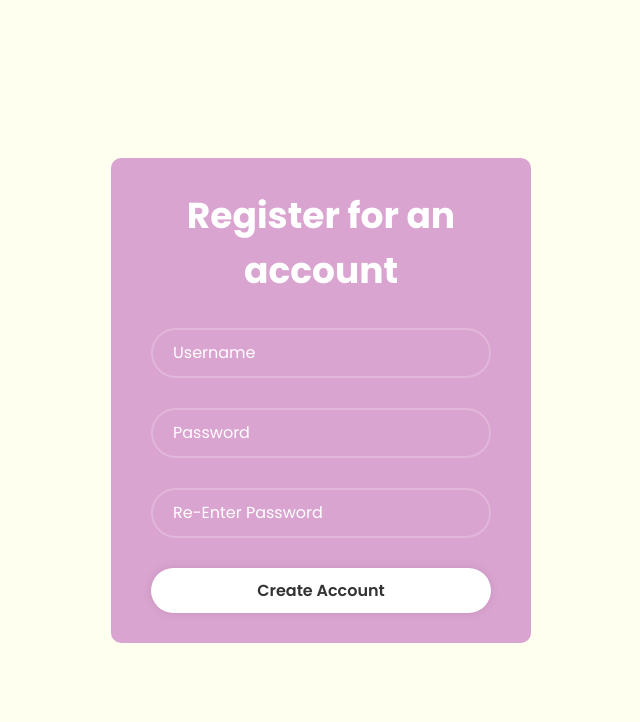
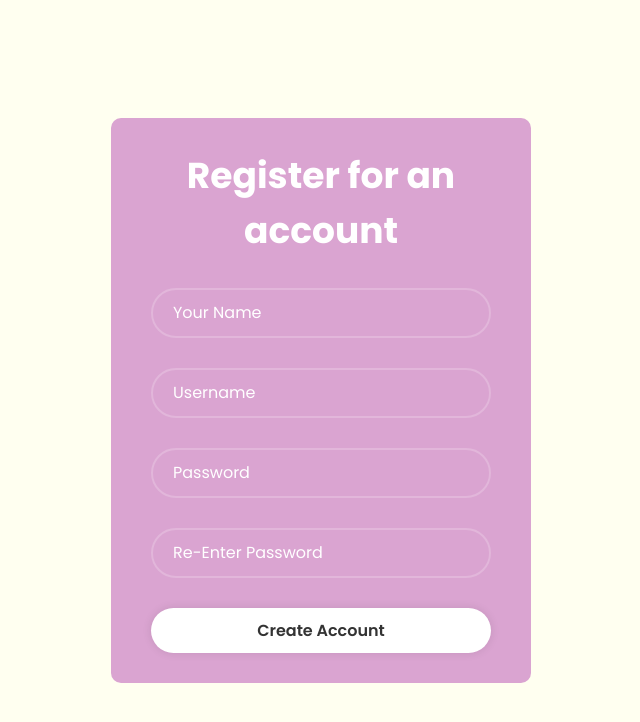
Before and after one commit to Yunikuna-Joey/Yum, a Flask app: page /loadregisterpage in a window 1280 px wide. Shown: the top 722 px of the page, without its empty margins (319-959 px from the left). Run offline with Flask 3, Linux system fonts and the light colour scheme; some libraries are stand-ins or nearby versions.

Commit message:
[FIX] Display name incorporated

```diff
--- a/app.py
+++ b/app.py
@@ -59,7 +59,8 @@ app.secret_key = key
 # Data Models
 class Account(UserMixin, db.Model):
     id = db.Column(db.Integer, primary_key = True)
-    username = db.Column(db.String(100), nullable = False, unique=True)
+    username = db.Column(db.String(100), nullable=False, unique=True)
+    display_name = db.Column(db.String(100), nullable=False)
     password = db.Column(db.String(100), nullable = False)
     reviews = db.relationship('Review', backref='author', lazy=True)
     picture = db.Column(db.String(255), nullable=True)
@@ -176,6 +177,7 @@ def register():
     if request.method == 'POST':
         data = request.json
         # print(data)
+        displayName = data['displayName']
         username = data['username']
         password = data['password']
         confirm = data['cpass']
@@ -188,7 +190,7 @@ def register():
         elif confirm != password:
             return jsonify({'error': 'Passwords must match!'})
         else:
-            new_user = Account(username=username, password=password)
+            new_user = Account(username=username, password=password, display_name=displayName)
             db.session.add(new_user)
             db.session.commit()
 
--- a/static/main.js
+++ b/static/main.js
@@ -63,6 +63,10 @@ function loadregisterpage() {
 }
 
 function register() {
+    const displayName = encodeURIComponent(
+        document.getElementById('display-name').value
+    )
+
     const username = encodeURIComponent(
         document.getElementById('username-reg').value
     );
@@ -84,6 +88,7 @@ function register() {
     const data = JSON.stringify({
         // key = varied name, value = declared values {dictionary}
         username: username,
+        displayName: displayName,
         password: password,
         cpass: confirmation,
     });
--- a/templates/register.html
+++ b/templates/register.html
@@ -15,6 +15,11 @@
     <div class="wrapper">
         <form class="form">
             <h1>Register for an account</h1>
+
+            <!-- Display name -->
+            <div class="input-box">
+                <input id="display-name" type="text" placeholder="Your Name" required>
+            </div>
 
             <!-- Username -->
             <div class="input-box">
```
